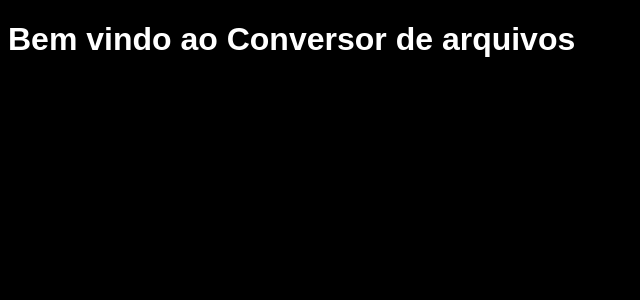
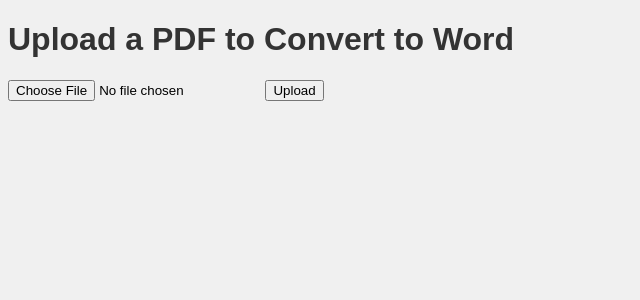
Before and after one commit to VyNas07/Conversor-de-Arquivos, a Flask app: page / in a window 1280 px wide. Shown: the top 300 px of the page, without its empty margins (0-640 px from the left). Run offline with Flask 3, Linux system fonts and the light colour scheme.

Commit message:
pdf - word

```diff
--- a/app.py
+++ b/app.py
@@ -1,10 +1,82 @@
-from flask import Flask, render_template
+import os
+import subprocess
+from flask import Flask, request, redirect, url_for, render_template
+from werkzeug.utils import secure_filename
+
+# Configurações de upload
+UPLOAD_FOLDER = 'uploads'
+if not os.path.exists(UPLOAD_FOLDER):
+    os.makedirs(UPLOAD_FOLDER)
 
 app = Flask(__name__)
+app.config['UPLOAD_FOLDER'] = UPLOAD_FOLDER
+app.config['ALLOWED_EXTENSIONS'] = {'pdf'}
 
+# Função para verificar se a extensão do arquivo é permitida
+def allowed_file(filename):
+    return '.' in filename and filename.rsplit('.', 1)[1].lower() in app.config['ALLOWED_EXTENSIONS']
+
+# Função para converter PDF para Word usando LibreOffice
+def convert_pdf_to_word(pdf_path, output_folder):
+    # Verifica se o arquivo PDF existe
+    if not os.path.isfile(pdf_path):
+        print(f"File not found: {pdf_path}")
+        return None
+
+    # Define o caminho do arquivo de saída
+    docx_path = os.path.join(output_folder, os.path.splitext(os.path.basename(pdf_path))[0] + '.docx')
+
+    # Executa o comando LibreOffice para converter o PDF para Word
+    result = subprocess.run(['soffice', '--headless', '--convert-to', 'docx', '--outdir', output_folder, pdf_path], capture_output=True, text=True)
+
+    if result.returncode != 0:
+        print(f"LibreOffice conversion error: {result.stderr}")
+        return None
+
+    if not os.path.isfile(docx_path):
+        print(f"Converted file not found: {docx_path}")
+        return None
+
+    return os.path.basename(docx_path)
+
+# Rota para a página inicial
 @app.route('/')
-def home():
+def index():
     return render_template('index.html')
+
+# Rota para lidar com o upload do arquivo
+@app.route('/upload', methods=['POST'])
+def upload_file():
+    # Verifica se o arquivo está presente no request
+    if 'file' not in request.files:
+        return redirect(request.url)
+
+    file = request.files['file']
+
+    # Verifica se o usuário selecionou um arquivo
+    if file.filename == '':
+        return redirect(request.url)
+
+    # Verifica se o arquivo tem uma extensão permitida
+    if file and allowed_file(file.filename):
+        # Protege o nome do arquivo contra ataques de path traversal
+        filename = secure_filename(file.filename)
+        # Define o caminho completo para salvar o arquivo
+        file_path = os.path.join(app.config['UPLOAD_FOLDER'], filename)
+        # Salva o arquivo no diretório de uploads
+        file.save(file_path)
+
+        # Converter PDF para Word
+        docx_filename = convert_pdf_to_word(file_path, app.config['UPLOAD_FOLDER'])
+
+        if docx_filename:
+            # Renderiza a página de resultado com o resultado da conversão
+            return render_template('result.html', result=docx_filename)
+        else:
+            return "Conversion failed", 500
+
+    # Redireciona de volta para a página de upload se algo deu errado
+    return redirect(request.url)
 
 if __name__ == '__main__':
     app.run(debug=True)
--- a/static/css/styles.css
+++ b/static/css/styles.css
@@ -1,5 +1,16 @@
 body {
-    background-color: #000000;
+    background-color: #f0f0f0;
     font-family: Arial, sans-serif;
-    color: #ffffff;
 }
+
+h1 {
+    color: #333;
+}
+
+form {
+    margin-top: 20px;
+}
+
+input[type="file"] {
+    margin-bottom: 10px;
+}
--- a/templates/index.html
+++ b/templates/index.html
@@ -1,12 +1,15 @@
 <!doctype html>
-<html lang="pt-br">
+<html lang="en">
 <head>
     <meta charset="UTF-8">
-    <title>Conversor de arquivos</title>
+    <title>Upload PDF</title>
     <link rel="stylesheet" href="{{ url_for('static', filename='css/styles.css') }}">
-
 </head>
 <body>
-    <h1>Bem vindo ao Conversor de arquivos</h1>
+    <h1>Upload a PDF to Convert to Word</h1>
+    <form action="/upload" method="post" enctype="multipart/form-data">
+        <input type="file" name="file">
+        <input type="submit" value="Upload">
+    </form>
 </body>
 </html>
```
Also changed, not shown: templates/result.html (+6 -5 lines), 1 other file.
